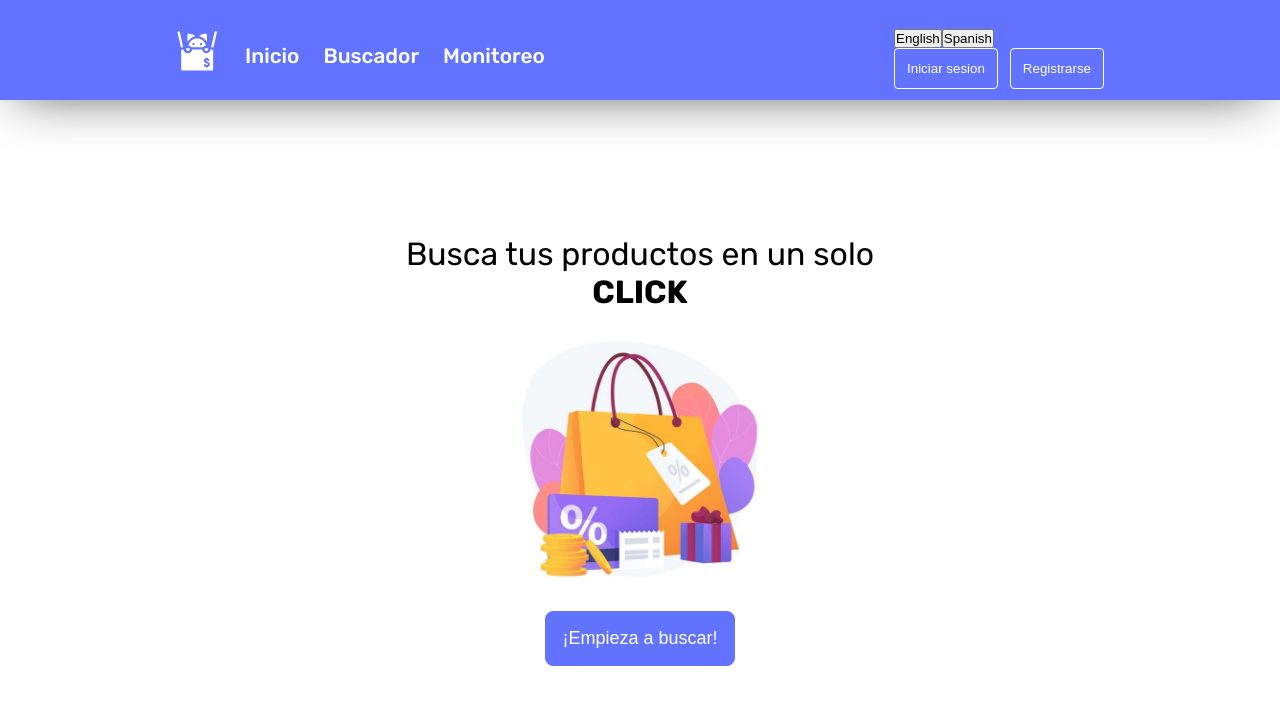
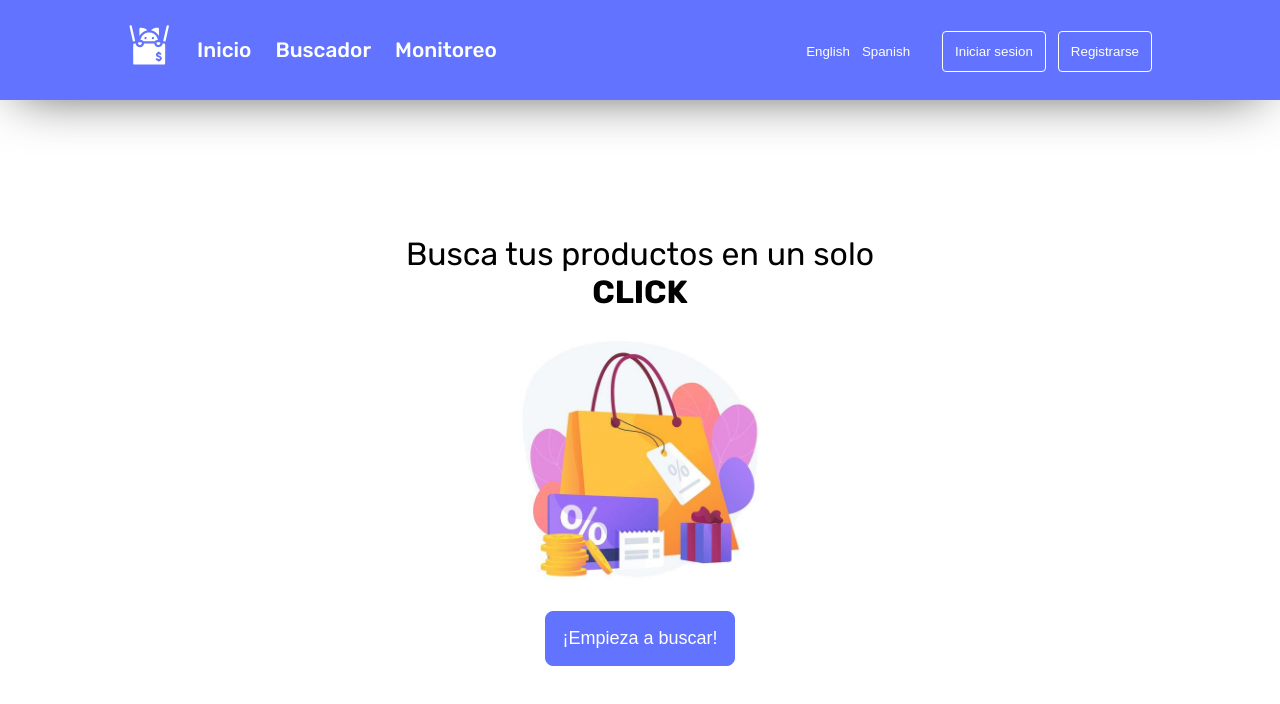
Before and after one commit to JesugG17/price-prowler-web, a React (Vite) app: page / in a window 1280 px wide. Shown: the top 704 px of the page. Built offline with nearby package versions, Linux system fonts and the light colour scheme.

Commit message:
Modify header styles for better appearence

```diff
--- a/src/modules/ui/components/Header/Header.scss
+++ b/src/modules/ui/components/Header/Header.scss
@@ -8,13 +8,13 @@ header {
   }
   height: $header-height;
   box-shadow: $container-shadow;
+  padding: $lengt-md3 0;
 }
 
 nav {
   display: flex;
   justify-content: space-between;
   align-items: center;
-  padding: $lengt-md3 $lengt-lg2;
 
   ul {
     display: flex;
@@ -32,11 +32,6 @@ nav {
 a {
   color: white;
   text-decoration: none;
-  // border-bottom: 1px solid transparent;
-
-  // &:hover {
-  //   border-bottom: 1px solid $white;
-  // }
 
   &::after {
     content: '';
@@ -50,6 +45,24 @@ a {
 
   &:hover:after {
     transform: scaleX(1);
+  }
+}
+
+.buttons-container {
+  display: flex;
+  align-items: center;
+  gap: 2rem;
+}
+
+.language-buttons-container {
+  display: flex;
+  gap: $lengt-sm3;
+
+  // TODO
+  button {
+    background-color: transparent;
+    border: none;
+    color: $white;
   }
 }
 
```
